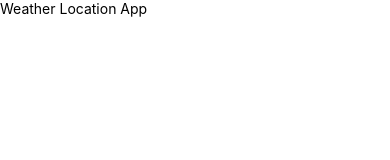
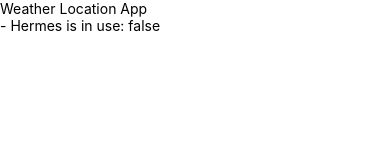
Before and after one commit to sorarco/WeatherLocationApp, a React Native app: screen / in a window 390 px wide. Shown: the top 160 px of the page. Built offline with nearby package versions, Linux system fonts and the light colour scheme.

Commit message:
hermes support

```diff
--- a/App.tsx
+++ b/App.tsx
@@ -1,9 +1,12 @@
 import React from 'react';
 import {SafeAreaView, Text} from 'react-native';
+const globalAny: any = global;
+const isHermes = () => String(!!globalAny.HermesInternal);
 const App = () => {
   return (
     <SafeAreaView>
       <Text>Weather Location App</Text>
+      <Text>- Hermes is in use: {isHermes()}</Text>
     </SafeAreaView>
   );
 };
```
Also changed, not shown: 6 other files (tests, documents, lock files or other folders).
